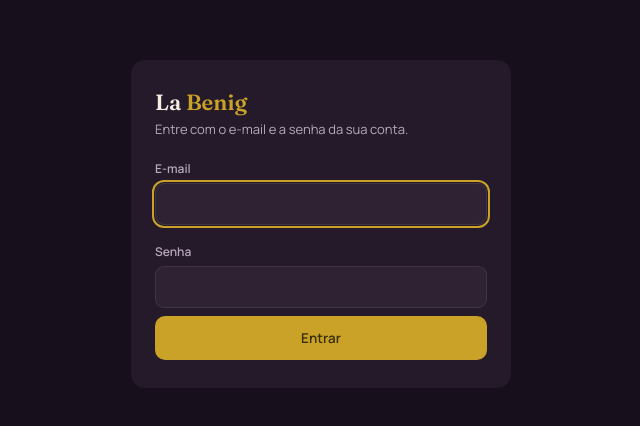
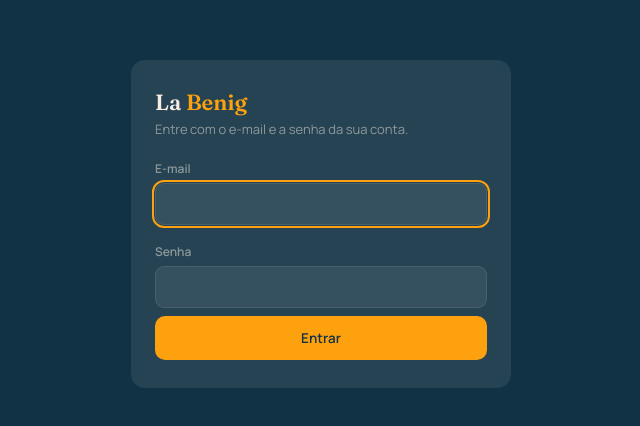
Before and after one commit to Labenig/treinamentos-la-benig, a Next.js app: page /login in a window 1280 px wide. Shown: the part 176-602 px from the top of the page, without its empty margins (319-959 px from the left). Built offline with nearby package versions, Linux system fonts and the light colour scheme.

Commit message:
Corrige middleware interceptando o POST de troca de senha; aplica a paleta oficial da marca (navy/verde/ambar/laranja/vermelho)

```diff
--- a/src/app/cursos/[id]/page.tsx
+++ b/src/app/cursos/[id]/page.tsx
@@ -79,8 +79,8 @@ export default async function CursoPage({
         <div
           className="curso-hero"
           style={{
-            background: `linear-gradient(135deg, ${curso.cor_inicio ?? "#c9a227"}, ${
-              curso.cor_fim ?? "#7a5c12"
+            background: `linear-gradient(135deg, ${curso.cor_inicio ?? "#fea10f"}, ${
+              curso.cor_fim ?? "#e95b0c"
             })`,
           }}
         >
--- a/src/app/gestor/cursos/[id]/editar/page.tsx
+++ b/src/app/gestor/cursos/[id]/editar/page.tsx
@@ -71,7 +71,7 @@ export default async function EditarCursoPage({
             name="cor_inicio"
             type="color"
             className="field-input"
-            defaultValue={curso.cor_inicio ?? "#c9a227"}
+            defaultValue={curso.cor_inicio ?? "#fea10f"}
           />
 
           <label className="field-label" htmlFor="cor_fim">
@@ -82,7 +82,7 @@ export default async function EditarCursoPage({
             name="cor_fim"
             type="color"
             className="field-input"
-            defaultValue={curso.cor_fim ?? "#7a5c12"}
+            defaultValue={curso.cor_fim ?? "#e95b0c"}
           />
 
           <label className="field-label" htmlFor="ordem">
--- a/src/app/gestor/cursos/novo/page.tsx
+++ b/src/app/gestor/cursos/novo/page.tsx
@@ -72,7 +72,7 @@ export default async function NovoCursoPage() {
             name="cor_inicio"
             type="color"
             className="field-input"
-            defaultValue="#c9a227"
+            defaultValue="#fea10f"
           />
 
           <label className="field-label" htmlFor="cor_fim">
@@ -83,7 +83,7 @@ export default async function NovoCursoPage() {
             name="cor_fim"
             type="color"
             className="field-input"
-            defaultValue="#7a5c12"
+            defaultValue="#e95b0c"
           />
 
           <label className="field-label" htmlFor="ordem">
--- a/src/app/globals.css
+++ b/src/app/globals.css
@@ -1,16 +1,28 @@
 :root {
-  --bg: #170f1b;
-  --surface: #241a29;
-  --surface-2: #2e2233;
-  --border: rgba(245, 237, 228, 0.09);
+  /* Paleta oficial da marca La Benig. */
+  --brand-navy: #103244;
+  --brand-green: #2a4432;
+  --brand-amber: #fea10f;
+  --brand-orange: #e95b0c;
+  --brand-red: #b1272f;
+
+  --bg: var(--brand-navy);
+  --surface: #254352; /* brand-navy clareado ~9% p/ superficie de card */
+  --surface-2: #35505e; /* brand-navy clareado ~16% p/ input/opcao */
+  --border: rgba(245, 237, 228, 0.1);
   --text: #f5ede4;
-  --text-secondary: #b7a8bc;
-  --text-muted: #7a6c80;
-  --accent: #c9a227;
-  --accent-ink: #3a2e0a;
-  --accent-soft: rgba(201, 162, 39, 0.18);
-  --success: #5ea97a;
-  --danger: #c1564a;
+  --text-secondary: #8e999c;
+  --text-muted: #77868c;
+  --accent: var(--brand-amber);
+  --accent-ink: var(--brand-navy);
+  --accent-soft: rgba(254, 161, 15, 0.18);
+  --accent-alt: var(--brand-orange); /* uso decorativo: gradientes, hover */
+  /* success/danger sao o brand-green/brand-red clareados: como texto puro
+     em cima do fundo escuro os tons originais ficam ilegiveis (contraste
+     abaixo de 2:1). Os tons de marca em si seguem disponiveis acima
+     (--brand-green/--brand-red) pra uso decorativo (blocos, gradientes). */
+  --success: #5aad74;
+  --danger: #e6777d;
   --radius: 14px;
   --font-display: "Fraunces", Georgia, "Times New Roman", serif;
   --font-body: "Manrope", -apple-system, BlinkMacSystemFont, "Segoe UI", sans-serif;
@@ -159,7 +171,7 @@ main,
   left: 0;
   bottom: 0;
   height: 3px;
-  background: var(--accent);
+  background: linear-gradient(90deg, var(--accent), var(--accent-alt));
 }
 .card-title {
   font-size: 12.5px;
--- a/src/app/page.tsx
+++ b/src/app/page.tsx
@@ -109,8 +109,8 @@ export default async function Home() {
                     <div
                       className="poster"
                       style={{
-                        background: `linear-gradient(135deg, ${curso.cor_inicio ?? "#c9a227"}, ${
-                          curso.cor_fim ?? "#7a5c12"
+                        background: `linear-gradient(135deg, ${curso.cor_inicio ?? "#fea10f"}, ${
+                          curso.cor_fim ?? "#e95b0c"
                         })`,
                       }}
                     >
```
Also changed, not shown: src/app/gestor/actions.ts (+4 -4 lines), src/proxy.ts (+9 -3 lines).
